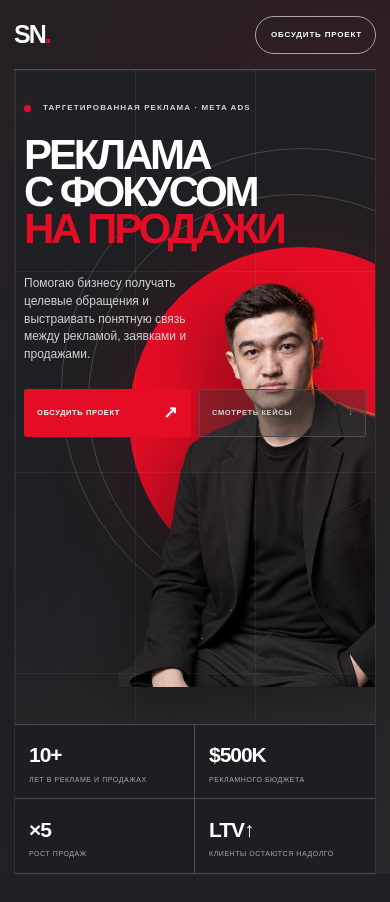
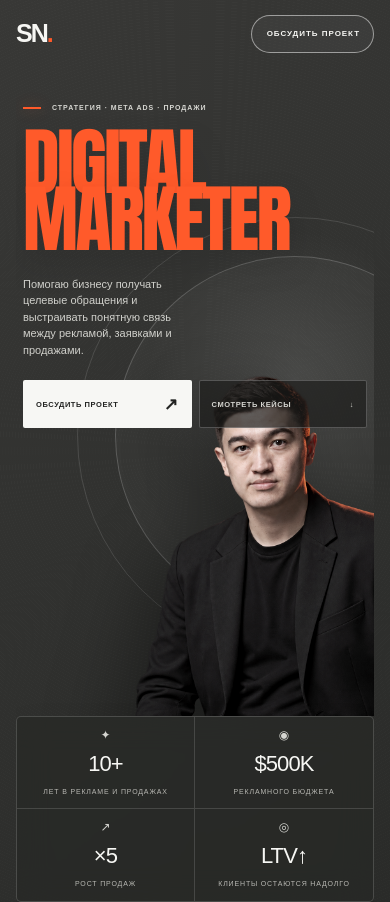
Before and after one commit to naimanbayevs/metriclab-meta-ads, a Next.js app: page / in a window 390 px wide. Before the commit the page ends 874 px from the top, so only its background shows below. Built offline with nearby package versions, Linux system fonts and the light colour scheme.

Commit message:
Match reference hero composition

```diff
--- a/app/globals.css
+++ b/app/globals.css
@@ -1,44 +1,80 @@
 @import 'tailwindcss';
 
 :root {
-  --ink: #1e2023;
-  --panel: #1e1f22;
-  --panel-soft: #383838;
-  --line: #4c4e51;
-  --line-soft: rgba(167, 167, 167, 0.12);
-  --paper: #ffffff;
-  --muted: #a7a7a7;
-  --accent: #e50d25;
+  --outer: #c7c7c4;
+  --graphite: #363634;
+  --graphite-deep: #222321;
+  --line: rgba(255, 255, 255, 0.14);
+  --line-soft: rgba(255, 255, 255, 0.075);
+  --paper: #f7f7f4;
+  --muted: #b8b8b3;
+  --orange: #ff5a2a;
 }
 
-* {
-  box-sizing: border-box;
-}
+* { box-sizing: border-box; }
 
 html {
   scroll-behavior: smooth;
-  background: var(--ink);
+  background: var(--outer);
 }
 
 body {
   margin: 0;
-  background: var(--ink);
+  background: var(--outer);
   color: var(--paper);
   font-family: Arial, Helvetica, sans-serif;
   -webkit-font-smoothing: antialiased;
 }
 
-a {
-  color: inherit;
-  text-decoration: none;
+a { color: inherit; text-decoration: none; }
+
+.site-shell {
+  position: relative;
+  min-height: 100svh;
+  padding: 42px;
+  overflow: hidden;
+  background:
+    radial-gradient(circle at 52% 8%, rgba(255,255,255,.42), transparent 38%),
+    radial-gradient(circle at 0 100%, rgba(0,0,0,.12), transparent 32%),
+    linear-gradient(145deg, #dededb 0%, #b8b8b5 100%);
 }
 
-.site-shell {
-  min-height: 100svh;
+.site-shell::before {
+  position: fixed;
+  inset: 0;
+  pointer-events: none;
+  content: "";
+  opacity: .22;
+  background-image:
+    repeating-radial-gradient(circle at 20% 30%, rgba(255,255,255,.45) 0 .6px, transparent .7px 3px),
+    repeating-radial-gradient(circle at 70% 60%, rgba(0,0,0,.18) 0 .5px, transparent .7px 4px);
+  mix-blend-mode: soft-light;
+}
+
+.portfolio-panel {
+  position: relative;
+  z-index: 1;
+  width: min(100%, 1400px);
+  min-height: calc(100svh - 84px);
+  margin: 0 auto;
   overflow: hidden;
+  border: 1px solid rgba(255,255,255,.08);
+  border-radius: 7px;
   background:
-    radial-gradient(circle at 88% 14%, rgba(229, 13, 37, 0.09), transparent 30rem),
-    linear-gradient(135deg, #1e2023 0%, #1e1f22 62%, #383838 160%);
+    radial-gradient(circle at 72% 8%, rgba(255,255,255,.055), transparent 35%),
+    linear-gradient(112deg, #292a28 0%, #353533 52%, #242523 100%);
+  box-shadow: 0 38px 80px rgba(32,32,30,.3), inset 0 1px rgba(255,255,255,.06);
+}
+
+.portfolio-panel::after {
+  position: absolute;
+  z-index: 0;
+  inset: 0;
+  pointer-events: none;
+  content: "";
+  opacity: .15;
+  background-image: repeating-radial-gradient(circle, rgba(255,255,255,.32) 0 .45px, transparent .55px 3px);
+  mix-blend-mode: overlay;
 }
 
 .site-header {
@@ -47,246 +83,207 @@ a {
   display: grid;
   grid-template-columns: 1fr auto 1fr;
   align-items: center;
-  width: min(calc(100% - 120px), 1320px);
-  height: 88px;
-  margin: 0 auto;
-  border-bottom: 1px solid var(--line);
+  height: 76px;
+  margin: 0 38px;
+  border-bottom: 0;
 }
 
 .brand {
   justify-self: start;
   font-size: 25px;
   font-weight: 900;
-  letter-spacing: -0.08em;
+  letter-spacing: -.08em;
 }
 
-.brand span {
-  color: var(--accent);
-}
+.brand span { color: var(--orange); }
 
 .main-nav {
   display: flex;
-  gap: 40px;
-  color: #d3d3d3;
-  font-size: 10px;
+  gap: 38px;
+  color: #d2d2cd;
+  font-size: 9px;
   font-weight: 700;
-  letter-spacing: 0.15em;
+  letter-spacing: .17em;
   text-transform: uppercase;
 }
 
-.main-nav a {
-  transition: color 180ms ease;
+.main-nav a,
+.header-cta,
+.hero-button {
+  transition: color 180ms ease, background 180ms ease, border-color 180ms ease, transform 180ms ease;
 }
 
-.main-nav a:hover {
-  color: var(--accent);
-}
+.main-nav a:hover { color: var(--orange); }
 
 .header-cta {
   display: inline-flex;
   align-items: center;
   justify-self: end;
-  gap: 22px;
-  min-height: 44px;
-  padding: 0 17px 0 21px;
-  border: 1px solid #a7a7a7;
+  gap: 18px;
+  min-height: 42px;
+  padding: 0 16px 0 20px;
+  border: 1px solid rgba(255,255,255,.5);
   border-radius: 999px;
-  font-size: 10px;
+  background: rgba(255,255,255,.04);
+  font-size: 9px;
   font-weight: 800;
-  letter-spacing: 0.1em;
+  letter-spacing: .12em;
   text-transform: uppercase;
-  transition: background 180ms ease, color 180ms ease;
 }
 
 .header-cta:hover {
+  border-color: var(--paper);
   background: var(--paper);
-  color: var(--ink);
+  color: var(--graphite-deep);
 }
 
-.arrow-up-right {
-  font-size: 17px;
-  line-height: 1;
-}
+.arrow-up-right { font-size: 17px; line-height: 1; }
 
 .hero {
   position: relative;
+  z-index: 1;
   display: grid;
-  grid-template-columns: minmax(0, 1.18fr) minmax(390px, 0.82fr);
-  grid-template-rows: minmax(590px, calc(100svh - 194px)) 106px;
-  width: min(calc(100% - 120px), 1320px);
-  min-height: calc(100svh - 88px);
-  margin: 0 auto;
+  grid-template-columns: minmax(0, .56fr) minmax(390px, .44fr);
+  grid-template-rows: minmax(560px, calc(100svh - 264px)) 108px;
+  min-height: calc(100svh - 166px);
+  margin: 0 38px;
   overflow: hidden;
-  border-right: 1px solid var(--line-soft);
-  border-left: 1px solid var(--line-soft);
 }
 
 .hero-grid {
-  position: absolute;
-  inset: 0;
-  pointer-events: none;
-  background-image:
-    linear-gradient(var(--line-soft) 1px, transparent 1px),
-    linear-gradient(90deg, var(--line-soft) 1px, transparent 1px);
-  background-size: 100% 25%, 25% 100%;
-  mask-image: linear-gradient(to right, #000, transparent 84%);
+  display: none;
 }
 
 .hero-copy {
   position: relative;
-  z-index: 5;
+  z-index: 6;
   align-self: center;
-  padding: 54px 26px 58px 0;
+  padding: 30px 28px 36px 0;
 }
 
 .eyebrow {
   display: flex;
   align-items: center;
-  gap: 12px;
-  margin: 0 0 28px;
-  color: #d3d3d3;
-  font-size: 10px;
+  gap: 11px;
+  margin: 0 0 24px;
+  color: #d6d6d1;
+  font-size: 9px;
   font-weight: 700;
-  letter-spacing: 0.17em;
+  letter-spacing: .2em;
   text-transform: uppercase;
 }
 
 .eyebrow span {
   flex: 0 0 auto;
-  width: 8px;
-  height: 8px;
-  border-radius: 50%;
-  background: var(--accent);
-  box-shadow: 0 0 18px rgba(229, 13, 37, 0.58);
+  width: 26px;
+  height: 2px;
+  background: var(--orange);
+  box-shadow: 0 0 14px rgba(255,90,42,.35);
 }
 
 h1 {
-  max-width: 820px;
+  max-width: 760px;
   margin: 0;
-  font-family: "Helvetica Neue", Arial, sans-serif;
-  font-size: clamp(68px, 7vw, 112px);
+  color: var(--orange);
+  font-family: Impact, "Arial Narrow", "Helvetica Neue", sans-serif;
+  font-size: clamp(104px, 10vw, 160px);
   font-weight: 900;
-  letter-spacing: -0.075em;
-  line-height: 0.81;
+  letter-spacing: -.035em;
+  line-height: .76;
   text-transform: uppercase;
+  text-shadow: 0 14px 36px rgba(0,0,0,.14);
 }
 
-h1 em {
-  color: var(--accent);
-  font-style: normal;
-}
+h1 em { color: var(--orange); font-style: normal; }
 
 .hero-intro {
-  display: grid;
-  grid-template-columns: minmax(240px, 360px) 220px;
-  gap: 34px;
-  align-items: end;
-  margin-top: 40px;
+  display: block;
+  margin-top: 32px;
 }
 
 .hero-intro > p {
-  max-width: 360px;
+  max-width: 330px;
   margin: 0;
-  color: #d3d3d3;
-  font-size: clamp(14px, 1.05vw, 17px);
+  color: #d0d0cb;
+  font-size: clamp(13px, 1vw, 16px);
   line-height: 1.55;
 }
 
-.hero-actions {
-  display: grid;
-  grid-template-columns: 220px;
-  gap: 10px;
-}
+.hero-actions { display: grid; grid-template-columns: 1fr; gap: 8px; }
+.hero-actions { grid-template-columns: repeat(2, 190px); margin-top: 18px; }
 
 .hero-button {
   display: inline-flex;
   align-items: center;
   justify-content: space-between;
-  width: 220px;
-  min-height: 56px;
-  padding: 0 18px 0 20px;
+  width: 190px;
+  min-height: 48px;
+  padding: 0 17px;
   border: 1px solid transparent;
   border-radius: 2px;
-  font-size: 10px;
+  font-size: 9px;
   font-weight: 900;
-  letter-spacing: 0.1em;
+  letter-spacing: .1em;
   text-transform: uppercase;
-  transition: transform 180ms ease, background 180ms ease, color 180ms ease;
 }
 
-.primary-cta {
-  background: var(--accent);
-  color: var(--paper);
+.primary-cta { background: var(--paper); color: var(--graphite-deep); }
+.primary-cta:hover, .secondary-cta:hover { transform: translateY(-2px); }
+.primary-cta:hover { background: var(--orange); }
+
+.secondary-cta {
+  border-color: rgba(255,255,255,.22);
+  background: rgba(30,31,29,.7);
+  color: #d4d4cf;
+  backdrop-filter: blur(6px);
 }
 
-.primary-cta:hover {
-  transform: translateY(-2px);
-  background: #f51b33;
-}
-
-.secondary-cta {
-  border-color: var(--line);
-  background: rgba(56, 56, 56, 0.38);
-  color: #d3d3d3;
-}
-
-.secondary-cta:hover {
-  transform: translateY(-2px);
-  border-color: #a7a7a7;
-  background: #383838;
-  color: var(--paper);
-}
+.secondary-cta:hover { border-color: rgba(255,255,255,.6); color: var(--paper); }
 
 .hero-visual {
   position: relative;
   z-index: 2;
   min-width: 0;
   overflow: hidden;
-  border-left: 1px solid var(--line);
-  background: linear-gradient(145deg, #1e1f22 10%, #383838 135%);
+  border-left: 0;
+  background:
+    radial-gradient(circle at 54% 34%, rgba(255,255,255,.09), transparent 30%),
+    linear-gradient(155deg, rgba(65,65,62,.25), rgba(31,32,30,.08));
 }
 
 .accent-disc {
   position: absolute;
-  top: 16%;
-  right: -4%;
-  width: min(33vw, 470px);
+  top: 12%;
+  right: -10%;
+  width: min(34vw, 500px);
   aspect-ratio: 1;
+  border: 1px solid rgba(255,255,255,.19);
   border-radius: 50%;
-  background: var(--accent);
-  box-shadow: 0 0 96px rgba(229, 13, 37, 0.15);
+  background: rgba(255,255,255,.025);
+  box-shadow: inset 0 0 80px rgba(255,255,255,.025);
 }
+
+.accent-disc::after { display: none; }
 
 .orbit {
   position: absolute;
-  border: 1px solid rgba(211, 211, 211, 0.22);
+  border: 1px solid rgba(255,255,255,.12);
   border-radius: 50%;
 }
 
-.orbit-one {
-  top: 11%;
-  right: -12%;
-  width: min(41vw, 590px);
-  aspect-ratio: 1;
-}
-
-.orbit-two {
-  top: 2%;
-  right: -23%;
-  width: min(50vw, 700px);
-  aspect-ratio: 1;
-}
+.orbit-one { top: 4%; right: -20%; width: min(43vw, 620px); aspect-ratio: 1; }
+.orbit-two { display: none; }
 
 .visual-note {
   position: absolute;
   z-index: 5;
-  top: 32px;
-  right: 25px;
+  top: 30px;
+  right: 24px;
   margin: 0;
-  color: #a7a7a7;
+  color: #bdbdb8;
   font-size: 8px;
   font-weight: 700;
-  letter-spacing: 0.16em;
+  letter-spacing: .17em;
   line-height: 1.5;
   text-align: right;
   text-transform: uppercase;
@@ -295,12 +292,12 @@ h1 em {
 .hero-portrait {
   position: absolute;
   z-index: 4;
-  right: -10%;
-  bottom: -1px;
-  width: min(41vw, 580px);
+  right: -5%;
+  bottom: -155px;
+  width: min(45vw, 650px);
   height: auto;
   object-fit: contain;
-  filter: drop-shadow(-24px 22px 36px rgba(0, 0, 0, 0.34));
+  filter: grayscale(18%) saturate(.88) contrast(1.04) drop-shadow(-22px 24px 34px rgba(0,0,0,.34));
 }
 
 .hero-proof {
@@ -309,311 +306,162 @@ h1 em {
   grid-column: 1 / -1;
   display: grid;
   grid-template-columns: repeat(4, 1fr);
-  border-top: 1px solid var(--line);
-  border-bottom: 1px solid var(--line);
-  background: rgba(30, 31, 34, 0.96);
-  backdrop-filter: blur(12px);
+  overflow: hidden;
+  border: 1px solid rgba(255,255,255,.16);
+  border-radius: 5px;
+  background: rgba(39,40,38,.7);
+  box-shadow: 0 18px 36px rgba(0,0,0,.1);
+  backdrop-filter: blur(16px);
 }
 
 .proof-item {
   display: flex;
   flex-direction: column;
-  align-items: flex-start;
+  align-items: center;
   justify-content: center;
   min-width: 0;
-  padding: 18px 26px;
-  border-right: 1px solid var(--line);
+  padding: 16px 20px;
+  border-right: 1px solid rgba(255,255,255,.14);
+  text-align: center;
 }
 
-.proof-item:last-child {
-  border-right: 0;
+.proof-item:last-child { border-right: 0; }
+.proof-item strong { font-size: 29px; font-weight: 500; letter-spacing: -.04em; }
+
+.proof-item::before {
+  display: block;
+  min-height: 15px;
+  margin-bottom: 5px;
+  color: #d5d5d0;
+  font-size: 15px;
+  line-height: 1;
 }
 
-.proof-item strong {
-  font-size: 27px;
-  letter-spacing: -0.05em;
-}
+.proof-item:nth-child(1)::before { content: "✦"; }
+.proof-item:nth-child(2)::before { content: "◉"; }
+.proof-item:nth-child(3)::before { content: "↗"; }
+.proof-item:nth-child(4)::before { content: "◎"; }
 
 .proof-item span {
-  margin-top: 4px;
+  margin-top: 7px;
   color: var(--muted);
-  font-size: 9px;
-  letter-spacing: 0.08em;
+  font-size: 8px;
+  letter-spacing: .12em;
   line-height: 1.35;
   text-transform: uppercase;
 }
 
 @media (max-width: 1120px) {
-  .site-header,
-  .hero {
-    width: calc(100% - 64px);
-  }
-
-  .hero {
-    grid-template-columns: minmax(0, 1.05fr) minmax(340px, 0.95fr);
-  }
-
-  h1 {
-    font-size: clamp(58px, 7.2vw, 82px);
-  }
-
-  .hero-intro {
-    grid-template-columns: 1fr;
-    gap: 24px;
-  }
-
-  .hero-actions {
-    grid-template-columns: repeat(2, 200px);
-  }
-
-  .hero-button {
-    width: 200px;
-  }
-
-  .proof-item {
-    padding-inline: 18px;
-  }
+  .site-shell { padding: 28px; }
+  .portfolio-panel { min-height: calc(100svh - 56px); }
+  .site-header, .hero { margin-inline: 28px; }
+  .hero { grid-template-columns: minmax(0, 1.02fr) minmax(340px, .98fr); }
+  h1 { font-size: clamp(84px, 10.5vw, 118px); }
+  .hero-actions { grid-template-columns: repeat(2, 180px); }
+  .hero-button { width: 180px; }
 }
 
 @media (max-width: 820px) {
-  .site-header {
-    grid-template-columns: 1fr auto;
-    width: calc(100% - 28px);
-    height: 70px;
+  .site-shell { min-height: 100svh; padding: 0; background: var(--graphite-deep); }
+  .site-shell::before { display: none; }
+
+  .portfolio-panel {
+    min-height: 100svh;
+    border: 0;
+    border-radius: 0;
+    background: linear-gradient(145deg, #383836 0%, #2a2b29 100%);
+    box-shadow: none;
   }
 
-  .main-nav {
-    display: none;
-  }
-
-  .header-cta {
-    min-height: 38px;
-    gap: 11px;
-    padding: 0 13px 0 15px;
-    font-size: 8px;
-  }
+  .site-header { grid-template-columns: 1fr auto; height: 68px; margin-inline: 16px; }
+  .main-nav { display: none; }
+  .header-cta { min-height: 38px; gap: 10px; padding: 0 13px 0 15px; font-size: 8px; }
 
   .hero {
     display: grid;
     grid-template-columns: 1fr;
-    grid-template-rows: minmax(570px, calc(100svh - 190px)) auto;
-    width: calc(100% - 28px);
-    min-height: calc(100svh - 70px);
-    border-color: var(--line-soft);
+    grid-template-rows: minmax(600px, calc(100svh - 196px)) auto;
+    min-height: calc(100svh - 68px);
+    margin-inline: 16px;
   }
 
-  .hero-grid {
-    z-index: 3;
-    background-size: 100% 25%, 33.333% 100%;
-    mask-image: linear-gradient(to bottom, #000, rgba(0, 0, 0, 0.65) 78%, transparent);
-  }
-
-  .hero-copy {
-    z-index: 6;
-    align-self: stretch;
-    min-height: 570px;
-    padding: 32px 10px 28px;
-  }
-
-  .eyebrow {
-    margin-bottom: 22px;
-    font-size: 8px;
-    letter-spacing: 0.135em;
-    white-space: nowrap;
-  }
-
-  .eyebrow span {
-    width: 7px;
-    height: 7px;
-  }
+  .hero-copy { z-index: 6; align-self: stretch; min-height: 600px; padding: 35px 7px 24px; }
+  .eyebrow { margin-bottom: 19px; font-size: 7px; letter-spacing: .14em; white-space: nowrap; }
+  .eyebrow span { width: 18px; }
 
   h1 {
     position: relative;
     z-index: 7;
-    max-width: 84%;
-    font-size: clamp(40px, 11.5vw, 54px);
-    line-height: 0.88;
+    max-width: 100%;
+    font-size: clamp(60px, 19.5vw, 84px);
+    line-height: .78;
   }
 
-  .hero-intro {
-    position: relative;
-    z-index: 7;
-    display: block;
-    margin-top: 28px;
-  }
-
-  .hero-intro > p {
-    max-width: 58%;
-    color: #d3d3d3;
-    font-size: 13px;
-    line-height: 1.48;
-  }
+  .hero-intro { position: relative; z-index: 7; display: block; margin-top: 28px; }
+  .hero-intro > p { max-width: 54%; font-size: 12px; line-height: 1.5; }
 
   .hero-actions {
     display: grid;
     grid-template-columns: repeat(2, minmax(0, 1fr));
-    gap: 8px;
+    gap: 7px;
     width: 100%;
-    margin-top: 25px;
+    margin-top: 22px;
   }
 
-  .hero-button {
-    width: 100%;
-    min-height: 50px;
-    padding: 0 12px;
-    font-size: 8px;
-    letter-spacing: 0.08em;
-  }
+  .hero-button { width: 100%; min-height: 48px; padding: 0 12px; font-size: 7.5px; letter-spacing: .075em; }
 
   .hero-visual {
     position: absolute;
     z-index: 2;
     inset: 0 0 auto 0;
-    height: max(570px, calc(100svh - 190px));
-    min-height: 570px;
+    height: max(600px, calc(100svh - 196px));
+    min-height: 600px;
     border: 0;
-    background: linear-gradient(145deg, #1e2023 4%, #1e1f22 56%, #383838 126%);
+    background: radial-gradient(circle at 78% 48%, rgba(255,255,255,.1), transparent 34%);
   }
 
-  .accent-disc {
-    top: 24%;
-    right: -27%;
-    width: min(88vw, 500px);
+  .accent-disc { top: 29%; right: -28%; width: min(92vw, 500px); }
+  .orbit-one { top: 23%; right: -39%; width: min(112vw, 580px); }
+  .visual-note { display: none; }
+  .hero-portrait { top: 274px; right: -19%; bottom: auto; width: min(91vw, 470px); }
+
+  .hero-proof { grid-column: 1; grid-row: 2; grid-template-columns: repeat(2, 1fr); }
+
+  .proof-item {
+    min-height: 76px;
+    padding: 12px;
+    border-bottom: 1px solid rgba(255,255,255,.14);
   }
 
-  .orbit-one {
-    top: 19%;
-    right: -35%;
-    width: min(106vw, 580px);
-  }
-
-  .orbit-two {
-    top: 12%;
-    right: -47%;
-    width: min(124vw, 680px);
-  }
-
-  .visual-note {
-    display: none;
-  }
-
-  .hero-portrait {
-    top: 188px;
-    right: -21%;
-    bottom: auto;
-    width: min(86vw, 470px);
-  }
-
-  .hero-proof {
-    grid-column: 1;
-    grid-row: 2;
-    grid-template-columns: repeat(2, 1fr);
-  }
-
-  .proof-item {
-    min-height: 74px;
-    padding: 12px 14px;
-    border-bottom: 1px solid var(--line);
-  }
-
-  .proof-item:nth-child(2) {
-    border-right: 0;
-  }
-
-  .proof-item:nth-child(3),
-  .proof-item:nth-child(4) {
-    border-bottom: 0;
-  }
-
-  .proof-item strong {
-    font-size: 21px;
-  }
-
-  .proof-item span {
-    font-size: 7px;
-  }
+  .proof-item:nth-child(2) { border-right: 0; }
+  .proof-item:nth-child(3), .proof-item:nth-child(4) { border-bottom: 0; }
+  .proof-item strong { font-size: 22px; }
+  .proof-item span { font-size: 7px; }
+  .proof-item::before { margin-bottom: 3px; font-size: 12px; }
 }
 
 @media (max-width: 440px) {
-  .header-cta .arrow-up-right {
-    display: none;
-  }
-
-  .hero {
-    grid-template-rows: minmax(560px, calc(100svh - 190px)) auto;
-  }
-
-  .hero-copy,
-  .hero-visual {
-    min-height: 560px;
-  }
-
-  .hero-copy {
-    padding-inline: 9px;
-  }
-
-  h1 {
-    max-width: 88%;
-    font-size: clamp(39px, 10.8vw, 46px);
-  }
-
-  .hero-intro > p {
-    max-width: 57%;
-    font-size: 12px;
-  }
-
-  .hero-button {
-    min-height: 48px;
-    font-size: 7.5px;
-  }
-
-  .hero-portrait {
-    top: 188px;
-    right: -24%;
-    width: min(88vw, 400px);
-  }
-
-  .accent-disc {
-    top: 27%;
-  }
+  .header-cta .arrow-up-right { display: none; }
+  .hero { grid-template-rows: minmax(580px, calc(100svh - 196px)) auto; }
+  .hero-copy, .hero-visual { min-height: 580px; }
+  h1 { font-size: clamp(58px, 19vw, 74px); }
+  .hero-intro > p { max-width: 52%; font-size: 11px; }
+  .hero-portrait { top: 282px; right: -24%; width: min(94vw, 415px); }
 }
 
 @media (prefers-reduced-motion: no-preference) {
-  .hero-copy > * {
-    animation: rise-in 700ms both;
-  }
-
-  .hero-copy h1 {
-    animation-delay: 80ms;
-  }
-
-  .hero-intro {
-    animation-delay: 160ms;
-  }
-
-  .hero-portrait {
-    animation: portrait-in 900ms 120ms both cubic-bezier(0.16, 1, 0.3, 1);
-  }
+  .hero-copy > * { animation: rise-in 650ms both; }
+  .hero-copy h1 { animation-delay: 70ms; }
+  .hero-intro { animation-delay: 140ms; }
+  .hero-portrait { animation: portrait-in 850ms 100ms both cubic-bezier(.16,1,.3,1); }
 
   @keyframes rise-in {
-    from {
-      opacity: 0;
-      transform: translateY(18px);
-    }
-    to {
-      opacity: 1;
-      transform: translateY(0);
-    }
+    from { opacity: 0; transform: translateY(16px); }
+    to { opacity: 1; transform: translateY(0); }
   }
 
   @keyframes portrait-in {
-    from {
-      opacity: 0;
-      transform: translateX(32px) scale(0.98);
-    }
-    to {
-      opacity: 1;
-      transform: translateX(0) scale(1);
-    }
+    from { opacity: 0; transform: translateX(28px) scale(.985); }
+    to { opacity: 1; transform: translateX(0) scale(1); }
   }
 }
--- a/app/page.tsx
+++ b/app/page.tsx
@@ -7,6 +7,7 @@ const ArrowUpRight = () => (
 export default function Home() {
   return (
     <main className="site-shell">
+      <div className="portfolio-panel">
         <header className="site-header">
           <a className="brand" href="#top" aria-label="Санжар Найманбаев — на главную">
             SN<span>.</span>
@@ -28,15 +29,13 @@ export default function Home() {
 
         <div className="hero-copy">
           <p className="eyebrow">
-            <span /> Таргетированная реклама · Meta Ads
+            <span /> Стратегия · Meta Ads · Продажи
           </p>
 
           <h1>
-            Реклама
+            Digital
             <br />
-            с фокусом
-            <br />
-            <em>на продажи</em>
+            <em>Marketer</em>
           </h1>
 
           <div className="hero-intro">
@@ -61,9 +60,9 @@ export default function Home() {
           <div className="orbit orbit-one" />
           <div className="orbit orbit-two" />
           <p className="visual-note">
-            Реклама, которая
+            Доступен для
             <br />
-            работает на бизнес
+            новых проектов
           </p>
           <img
             className="hero-portrait"
@@ -93,6 +92,7 @@ export default function Home() {
           </div>
         </div>
         </section>
+      </div>
     </main>
   );
 }
```
Lines whose indentation alone changed are shown as unchanged.
